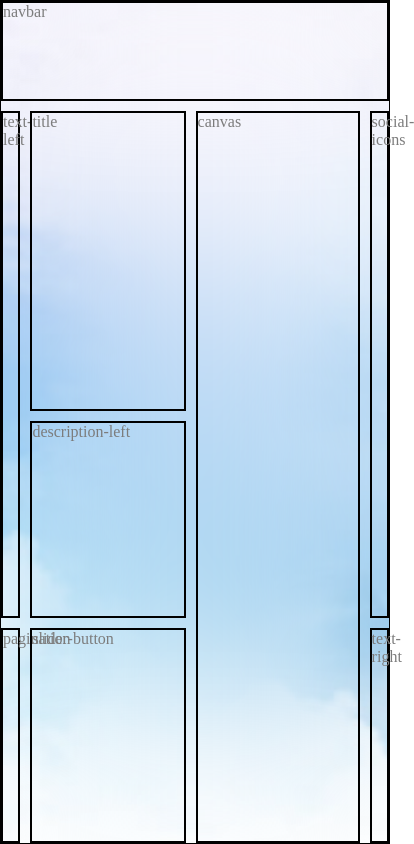
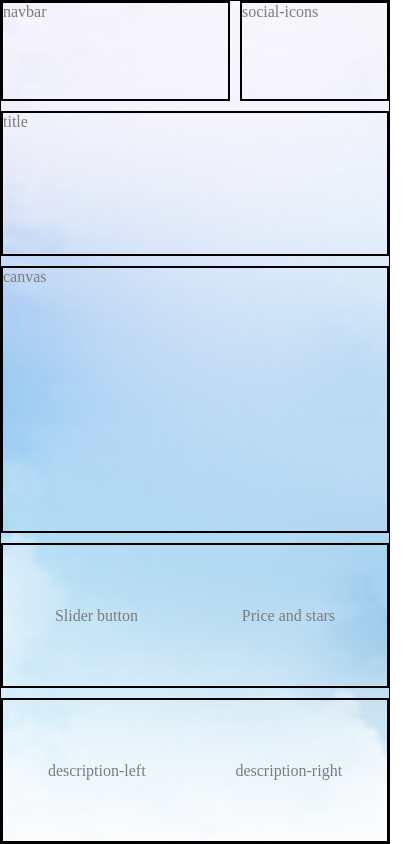
Before and after one commit to Boumarouane/headphones-website, a React (Create React App) app in the folder headphones-app/: page / in a window 390 px wide. Shown: the whole page, 414 px wide, since content can reach past the window. Built offline with nearby package versions, Linux system fonts and the light colour scheme.

Commit message:
ajout de la responsivité des grilles

```diff
--- a/headphones-app/src/App.css
+++ b/headphones-app/src/App.css
@@ -4,6 +4,8 @@
   box-sizing: border-box;
   color: #7c7c7c;
 }
+
+/* Container */
 
 .main-container{
   background: url('./components/images/bg-gradient2.jpg') no-repeat;
@@ -21,10 +23,12 @@
   /*  */
   display: grid;
   grid-template-columns:5% 40% repeat(3, auto ) 5%;
-  grid-template-rows: 100px 300px repeat(2, auto);
+  grid-template-rows: 100px auto repeat(2, auto);
   grid-gap: 10px;
   border: 1px solid black;
 }
+
+/* Grid container */
 
 .grid-navbar{
   grid-column: 1/7;
@@ -57,28 +61,18 @@
   grid-column: 2 / 3;
   grid-row: 3/4;
   border: 2px solid black;
-
+  display: flex;
+  justify-content: space-around;
+  align-items: center;
 }
-
-/* .grid-description-right{
-  grid-column: 3 / 5;
-  grid-row: 3/4;
-  border: 2px solid black;
-
-} */
 
 .grid-slider-stars{
   grid-column: 2 / 3;
   grid-row: 4/5;
   border: 2px solid black;
-
-}
-
-.grid-stars{
-  grid-column: 2 / 3;
-  grid-row: 4/5;
-  border: 2px solid black;
-
+  display: flex;
+  justify-content: space-around;
+  align-items: center;
 }
 
 .grid-canvas{
@@ -101,3 +95,64 @@
   border: 2px solid black;
 
 }
+
+
+/* Media 1200 */
+@media screen and (max-width: 1200px){
+  .grid-navbar{
+    grid-column: 1/5;
+  }
+  .grid-text-left{
+    display: none;
+  }
+  .grid-pagination{
+    display: none;
+  }
+  .grid-title{
+    grid-column: 1 / 3;
+  }
+  .grid-description{
+    grid-column: 1 / 3;
+  }
+  .grid-slider-stars{
+    grid-column: 1 / 3;
+  }
+  .grid-canvas{
+    grid-column: 3/ 7;
+  }
+  .grid-social-icons{
+    grid-column: 5 / 7;
+    grid-row: 1/2;
+  }
+  .grid-text-right{
+    display: none;
+  }
+}
+
+@media screen and (max-width: 1000px){
+  .blur-container {
+    grid-template-columns:5% 40% repeat(3, auto ) 5%;
+    grid-template-rows: 100px auto repeat(4, auto);
+  }
+  .grid-navbar{
+    grid-column: 1/4;
+  }
+  .grid-social-icons{
+    grid-column: 4 / 7;
+  }
+  .grid-title{
+    grid-column: 1 / 7;
+  }
+  .grid-canvas{
+    grid-column: 1/ 7;
+    grid-row: 3 / 5;
+  }
+  .grid-slider-stars{
+    grid-column: 1 / 7;
+    grid-row: 5 / 6;
+  }
+  .grid-description{
+    grid-column: 1 / 7;
+    grid-row: 6 / 7;
+  }
+}
--- a/headphones-app/src/App.js
+++ b/headphones-app/src/App.js
@@ -8,10 +8,14 @@ function App() {
         <div className="grid-text-left">text-left</div>
         <div className="grid-pagination">pagination</div>
         <div className="grid-title">title</div>
-        <div className="grid-description">description-left</div>
-        {/* <div className="grid-description-right">description-right</div> */}
-        <div className="grid-slider-stars">slider-button</div>
-        {/* <div className="grid-stars">stars</div> */}
+        <div className="grid-description">
+          <div>description-left</div>
+          <div>description-right</div>
+        </div>
+        <div className="grid-slider-stars">
+          <div>Slider button</div>
+          <div>Price and stars</div>
+        </div>
         <div className="grid-canvas">canvas</div>
         <div className="grid-social-icons">social-icons</div>
         <div className="grid-text-right">text-right </div>
```
